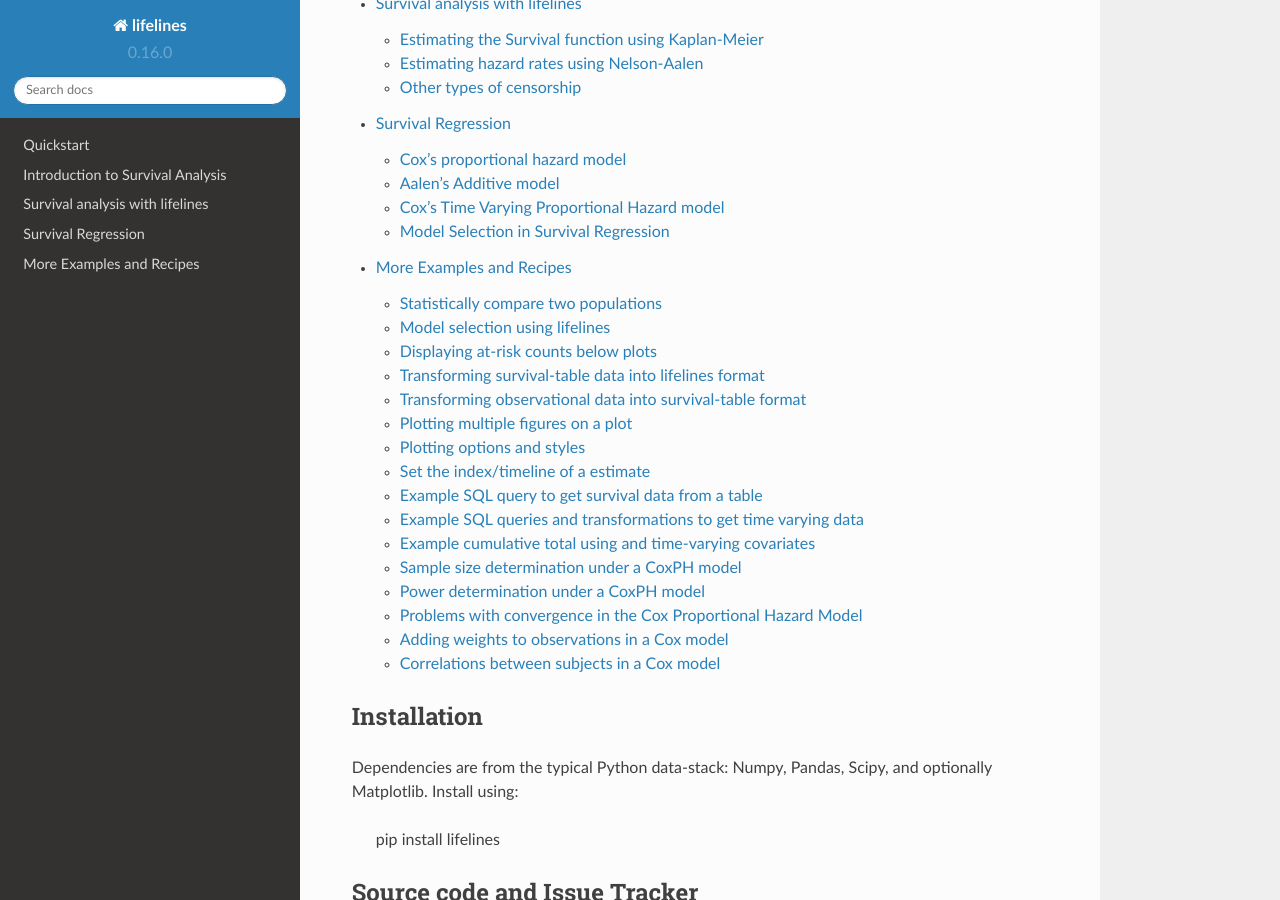
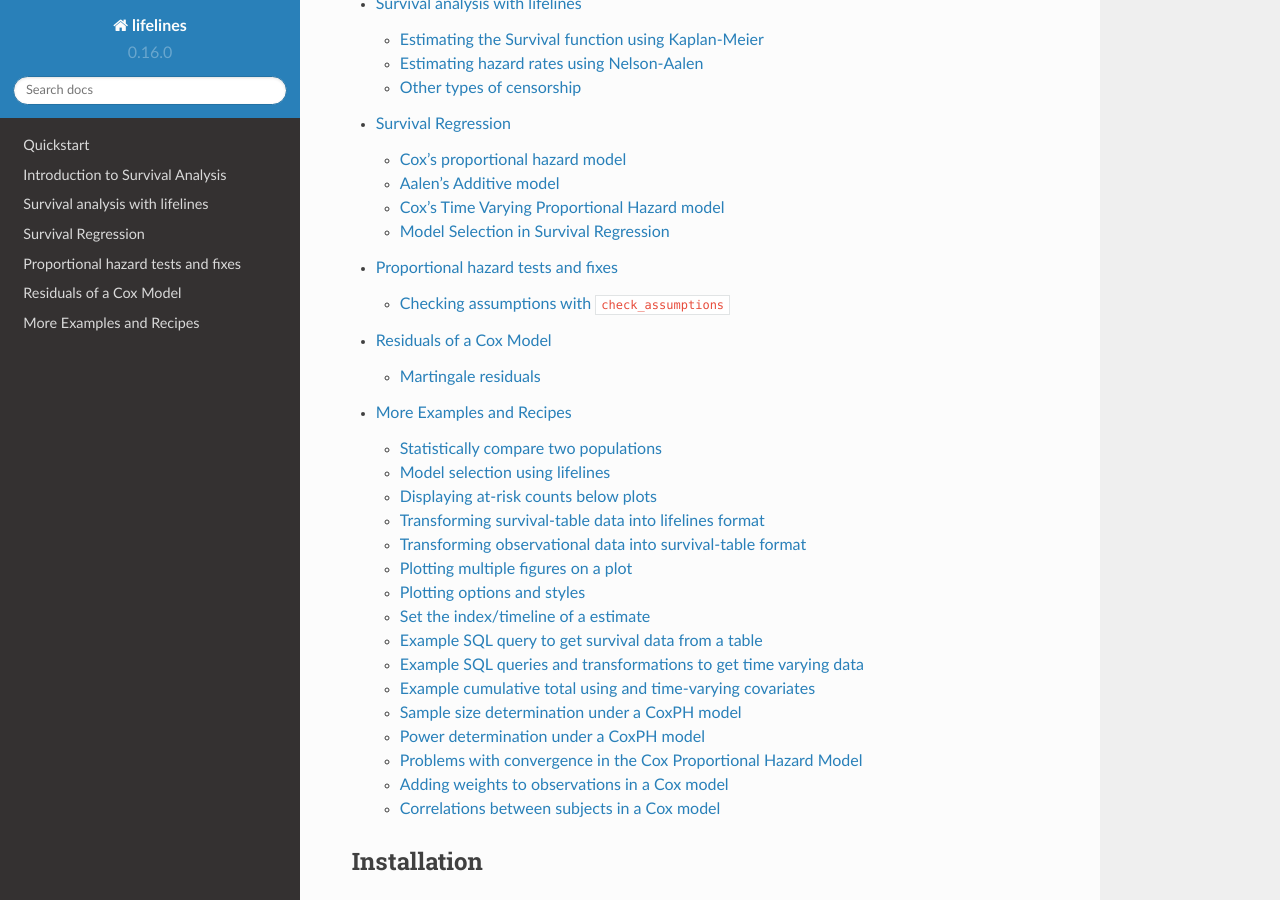
Before and after one commit to CamDavidsonPilon/lifelines, a Sphinx documentation site: the page built from docs/index.rst, in a window 1280 px wide and 900 px high, scrolled down 1053 px. Built offline with Sphinx 7.4.7 and the Read the Docs theme 2.0.0, drawn with Linux system fonts in a browser that asks for light colours.

Commit message:
trying out jupyter notebooks as docs

```diff
--- a/docs/Survival Regression.rst
+++ b/docs/Survival Regression.rst
@@ -1022,7 +1022,7 @@ of AUC, another common loss function, and is interpreted similarly:
 * 1.0 is perfect concordance and,
 * 0.0 is perfect anti-concordance (multiply predictions with -1 to get 1.0)
 
-A fitted model's concordance-index is present in the `print_summary()`, but also available under the `score_` property. Generally, the measure is implemented in lifelines under `lifelines.utils.concordance_index` and accepts the actual times (along with any censorships) and the predicted times.
+A fitted model's concordance-index is present in the ``print_summary()``, but also available under the ``score_`` property. Generally, the measure is implemented in lifelines under ``lifelines.utils.concordance_index`` and accepts the actual times (along with any censorships) and the predicted times.
 
 .. code:: python
 
@@ -1045,13 +1045,13 @@ A fitted model's concordance-index is present in the `print_summary()`, but also
     print(concordance_index(rossi['week'], -cph.predict_partial_hazard(rossi).values, rossi['arrest']))
 
 
-However, there are other, arguably better, methods to measure the fit of a model. Included in `print_summary` is the log-likelihood, which can be used in an `AIC calculation <https://en.wikipedia.org/wiki/Akaike_information_criterion>`, and the `log-likelihood ratio statistic <https://en.wikipedia.org/wiki/Likelihood-ratio_test>`. Generally, I personally loved this article by Frank Harrell, `"Statistically Efficient Ways to Quantify Added Predictive Value of New Measurements" <http://www.fharrell.com/post/addvalue/>`.
+However, there are other, arguably better, methods to measure the fit of a model. Included in `print_summary` is the log-likelihood, which can be used in an `AIC calculation <https://en.wikipedia.org/wiki/Akaike_information_criterion>`_, and the `log-likelihood ratio statistic <https://en.wikipedia.org/wiki/Likelihood-ratio_test>`_. Generally, I personally loved this article by Frank Harrell, `"Statistically Efficient Ways to Quantify Added Predictive Value of New Measurements" <http://www.fharrell.com/post/addvalue/>`_.
 
 
 Cross Validation
 ######################################
 
-Lifelines has an implementation of k-fold cross validation under `lifelines.utils.k_fold_cross_validation`. This function accepts an instance of a regression fitter (either ``CoxPHFitter`` of ``AalenAdditiveFitter``), a dataset, plus `k` (the number of folds to perform, default 5). On each fold, it splits the data
+Lifelines has an implementation of k-fold cross validation under ``lifelines.utils.k_fold_cross_validation``. This function accepts an instance of a regression fitter (either ``CoxPHFitter`` of ``AalenAdditiveFitter``), a dataset, plus `k` (the number of folds to perform, default 5). On each fold, it splits the data
 into a training set and a testing set fits itself on the training set and evaluates itself on the testing set (using the concordance measure).
 
 .. code:: python
--- a/docs/conf.py
+++ b/docs/conf.py
@@ -33,7 +33,10 @@ extensions = [
     "sphinx.ext.autodoc",
     "sphinx.ext.autosectionlabel",
     "sphinx.ext.napoleon",
+    "nbsphinx",
 ]
+
+exclude_patterns = ["_build", "jupyter_notebooks/.ipynb_checkpoints/*"]
 
 # Add any paths that contain templates here, relative to this directory.
 templates_path = ["_templates"]
--- a/docs/index.rst
+++ b/docs/index.rst
@@ -32,6 +32,8 @@ Contents:
   Survival Analysis intro
   Survival analysis with lifelines
   Survival Regression
+  jupyter_notebooks/Proportional hazard assumption.ipynb
+  jupyter_notebooks/Cox residuals.ipynb
   Examples
 
 
```
Also changed, not shown: docs/jupyter_notebooks/Cox residuals.ipynb (added), docs/jupyter_notebooks/Proportional hazard assumption.ipynb (added), 4 other files.
